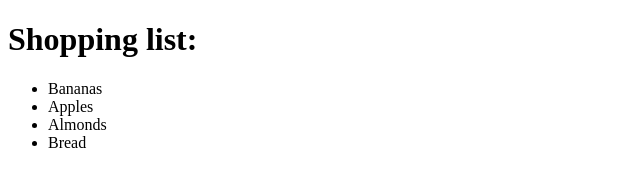
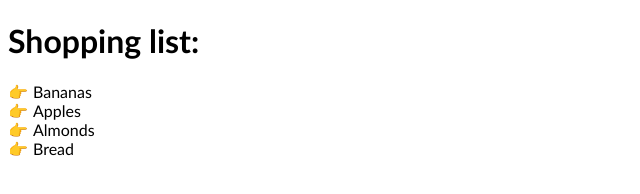
Before and after one commit to learnable-content/beginner-guide-to-modernizr, a plain HTML site: page index.html in a window 1280 px wide. Shown: the whole page, without its empty margins (0-640 px from the left). Drawn offline with Linux system fonts and the light colour scheme.

Commit message:
Lesson 2.1 Final

```diff
--- a/index.html
+++ b/index.html
@@ -2,6 +2,7 @@
 <html lang="en">
 <head>
   <meta charset="UTF-8">
+  <link rel="stylesheet" type="text/css" href="styles.css">
   <script src="modernizr-dev.js"></script>
   <title>Using Modernizr CSS classes | Lesson 2.1 | A beginners guide to Modernizr</title>
 </head>
--- a/styles.css
+++ b/styles.css
@@ -4,8 +4,22 @@
  *  is supported or use the no-* class name when it's not.
  */
 
+.emoji ul {
+  padding: 0;
+}
 
+.emoji li {
+  padding-left: 25px;
+  position: relative;
+  list-style: none;
+}
 
+.emoji li:before {
+  content: '\1F449';
+  position: absolute;
+  left: 0;
+  vertical-align: top;
+}
 
 
 /* Default styles */
```
